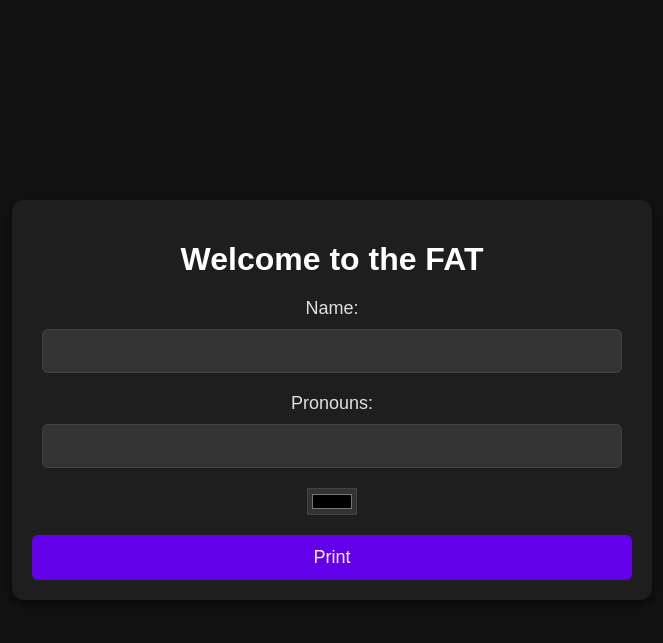
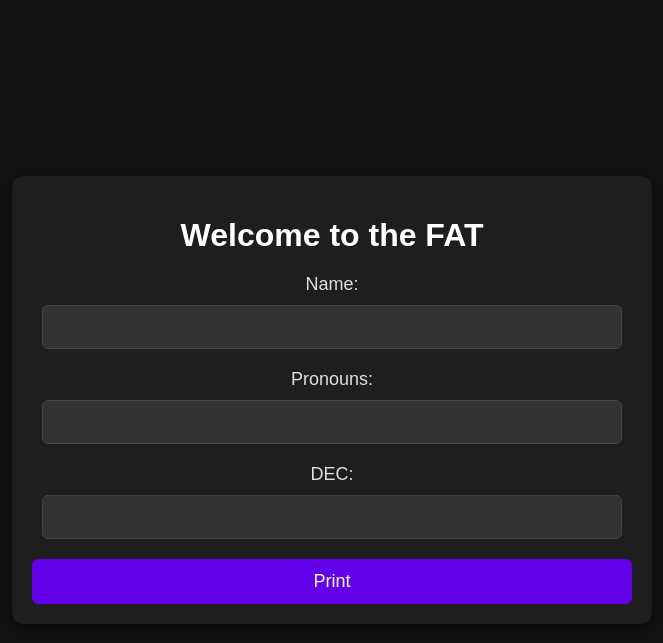
Before and after one commit to Golo300/printLabel, a Flask app: page / in a window 1280 px wide. Shown: the top 643 px of the page, without its empty margins (308-971 px from the left). Run offline with Flask 3, Linux system fonts and the light colour scheme.

Commit message:
feat(dec): remove color and add dec

```diff
--- a/src/app.py
+++ b/src/app.py
@@ -27,16 +27,16 @@
 def print_info():
     name = request.form['name'].upper()
     pronouns = request.form['pronouns'].upper()
-    color = request.form['color']
+    dec = request.form['dec'].upper()
 
-    image_path = create_image(name, pronouns, color.lstrip('#'))
+    image_path = create_image(name, pronouns, dec)
 
     send_to_printer(image_path)
 
     return redirect(url_for('index'))
 
 
-def create_image(name, pronouns, color):
+def create_image(name, pronouns, dec):
     image = Image.new('RGB', (width, height), color=(255, 255, 255))
     draw = ImageDraw.Draw(image)
 
@@ -46,29 +46,20 @@
     font_path = os.path.join(os.path.dirname(__file__), 'fonts', 'AtkinsonHyperlegible-Bold.ttf')
     font = ImageFont.truetype(font_path, font_size)
 
-    bname = draw.textbbox((0, 0), name, font=font)
-    bprononus = draw.textbbox((0, 0), pronouns, font=font)
+    paragraph = [name, pronouns, dec]
 
-    n_text_width = bname[2] - bname[0]
-    n_text_height = bname[3] - bname[1]
-    n_text_x = (width - n_text_width) / 2
-    n_text_y = (height - n_text_height) / 2 - 30
+    for index, line in enumerate(paragraph):
+        bname = draw.textbbox((0, 0), line, font=font)
 
-    n_text_x += offset_x
-    n_text_y += offset_y
+        text_width = bname[2] - bname[0]
+        text_height = bname[3] - bname[1]
+        text_x = (width - text_width) / 2
+        text_y = (height - text_height) / 2 - 30
 
-    p_text_width = bprononus[2] - bprononus[0]
-    p_text_height = bprononus[3] - bprononus[1]
-    p_text_x = (width - p_text_width) / 2
-    p_text_y = (height - p_text_height) / 2 - 30
+        text_x += offset_x
+        text_y += offset_y
 
-    p_text_x += offset_x
-    p_text_y += offset_y
-
-    color_rgb = tuple(int(color[i:i+2], 16) for i in (0, 2, 4))
-
-    draw.text((n_text_x, n_text_y), name, fill=color_rgb, font=font)
-    draw.text((p_text_x, p_text_y + font_size), pronouns, fill=color_rgb, font=font)
+        draw.text((text_x, text_y + index * font_size), line, fill=(0, 0, 0), font=font)
 
     image_path = os.path.join(os.path.dirname(__file__), 'output.png')
     aliased = image.filter(ImageFilter.ModeFilter(5))
--- a/src/static/style.css
+++ b/src/static/style.css
@@ -34,6 +34,20 @@
     font-size: 18px;
 }
 
+.DEC {
+    width: calc(100% - 20px);
+    padding: 12px;
+    border: 1px solid #444;
+    border-radius: 6px;
+    background-color: #333;
+    color: #e0e0e0;
+    font-size: 16px;
+    box-sizing: border-box;
+    margin-bottom: 20px;
+    text-align: center;
+}
+
+
 input[type="text"] {
     width: calc(100% - 20px);
     padding: 12px;
@@ -45,6 +59,7 @@
     box-sizing: border-box;
     margin-bottom: 20px;
 }
+
 
 input[type="color"] {
     border: 1px solid #444;
--- a/src/templates/index.html
+++ b/src/templates/index.html
@@ -15,7 +15,8 @@
             <input type="text" id="name" name="name" required>
             <label for="pronouns">Pronouns:</label>
             <input type="text" id="pronouns" name="pronouns" required>
-            <input type="color" id="color" name="color" value="#ffffffff" />
+            <label for="DEC">DEC:</label>
+            <input type="text" name="dec" class="DEC" maxlength="4"  id="dec" pattern="\d{4}"/>
             <br>
             <button type="submit">Print</button>
         </form>
```
